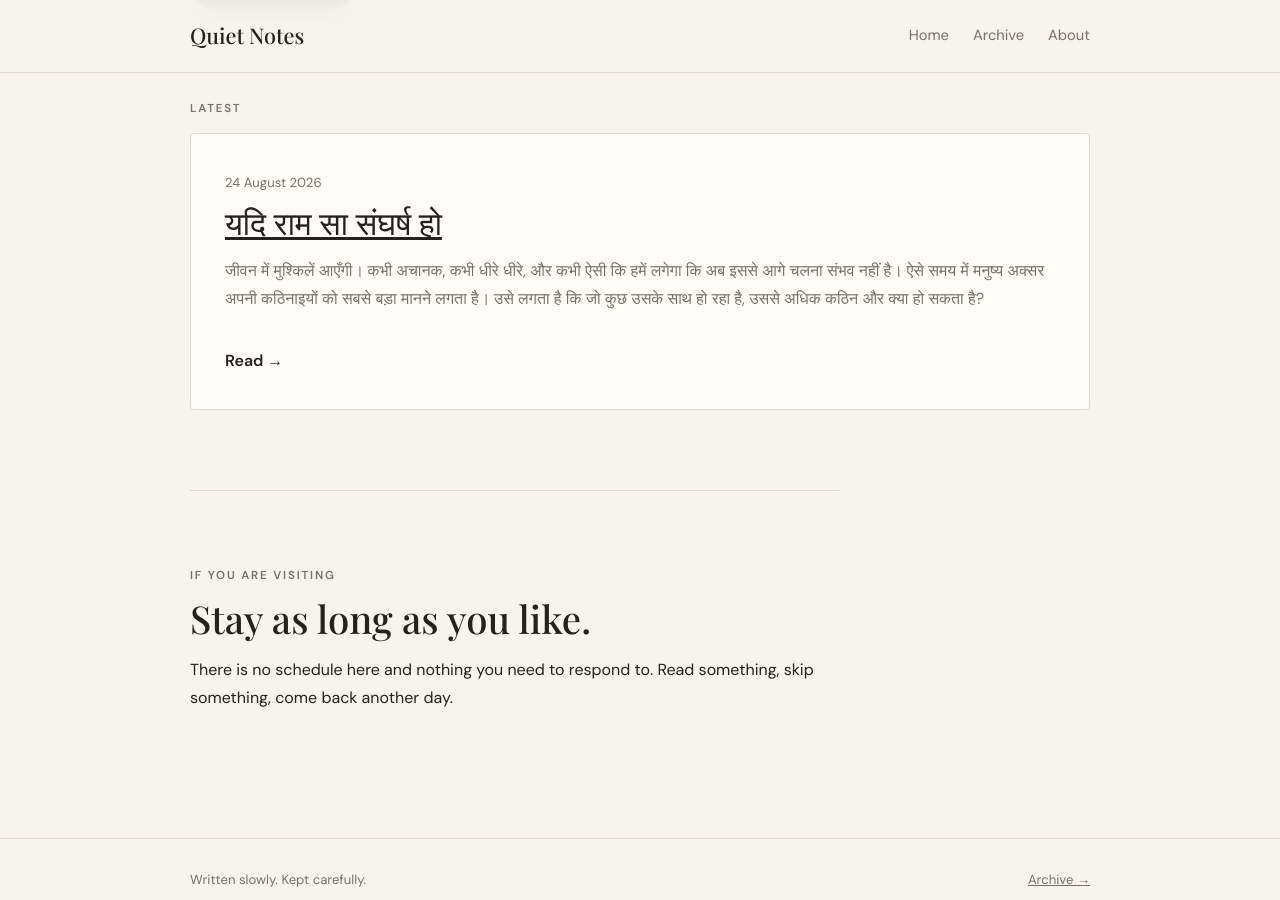
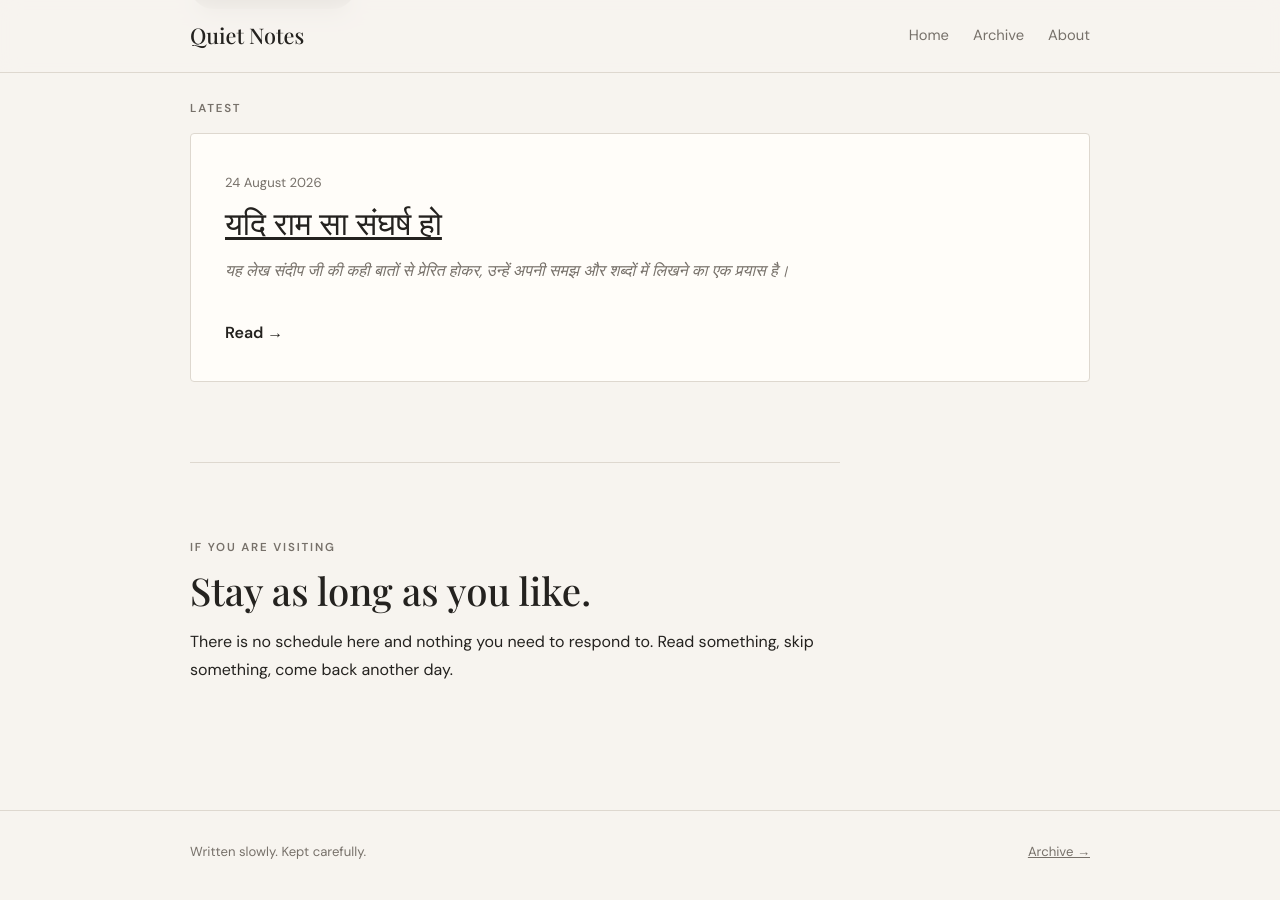
Before and after one commit to mohitsingh2070/quiet_book, a Jekyll site: the page built from index.md, in a window 1280 px wide and 900 px high, scrolled down 595 px. Built offline with Jekyll 4.4.1, drawn with Linux system fonts in a browser that asks for light colours.

Commit message:
Add introduction to ram_sa_sangharsh.md
Added an introductory note inspired by Sandeep Ji's thoughts.

```diff
--- a/_posts/2026-08-24-ram_sa_sangharsh.md
+++ b/_posts/2026-08-24-ram_sa_sangharsh.md
@@ -4,6 +4,8 @@ title: "यदि राम सा संघर्ष हो"
 category: "thought"
 subtitle: "संघर्ष, त्याग, धैर्य और दृष्टिकोण"
 ---
+
+ *यह लेख संदीप जी की कही बातों से प्रेरित होकर, उन्हें अपनी समझ और शब्दों में लिखने का एक प्रयास है।*
 
 जीवन में मुश्किलें आएँगी। कभी अचानक, कभी धीरे धीरे, और कभी ऐसी कि हमें लगेगा कि अब इससे आगे चलना संभव नहीं है। ऐसे समय में मनुष्य अक्सर अपनी कठिनाइयों को सबसे बड़ा मानने लगता है। उसे लगता है कि जो कुछ उसके साथ हो रहा है, उससे अधिक कठिन और क्या हो सकता है?
 
```
